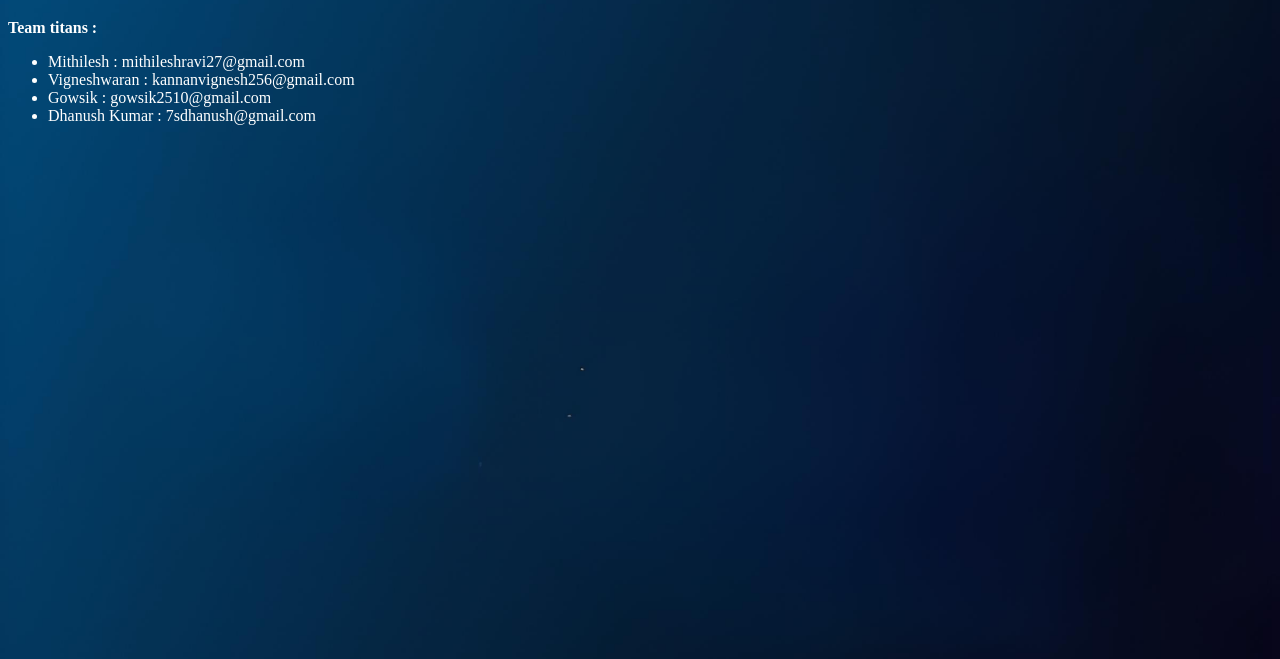
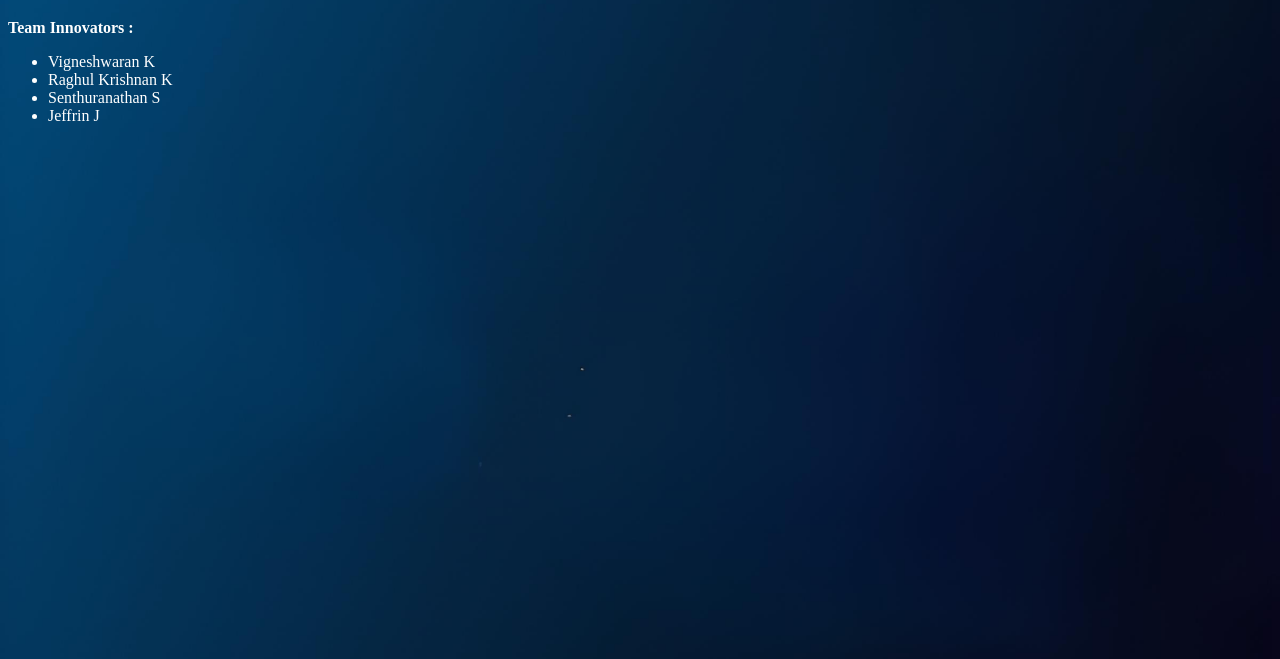
Before and after one commit to vignesh-2507/Hack-Foge-1.0, a website: page public/contact.html in a window 1280 px wide. Shown: the part 141-800 px from the top of the page. Drawn offline with Linux system fonts and the light colour scheme.

Commit message:
Update contact.html

```diff
--- a/public/contact.html
+++ b/public/contact.html
@@ -15,12 +15,12 @@
         <div class="contact"><button><img src="./contact.svg" onclick="location.assign('/contact')" alt="">Contact us</button></div>
     </div>
     <h1>Contact us</h1>
-    <b>Team titans : </b><br>
+<b>Team Innovators : </b><br>
     <ul>
-        <li>Mithilesh : mithileshravi27@gmail.com</li>
-        <li>Vigneshwaran : kannanvignesh256@gmail.com</li>
-        <li>Gowsik : gowsik2510@gmail.com</li>
-        <li>Dhanush Kumar : 7sdhanush@gmail.com</li>
+        <li>Vigneshwaran K</li>
+        <li>Raghul Krishnan K</li>
+        <li>Senthuranathan S</li>
+        <li>Jeffrin J</li>
     </ul>
 </body>
 </html>
```
